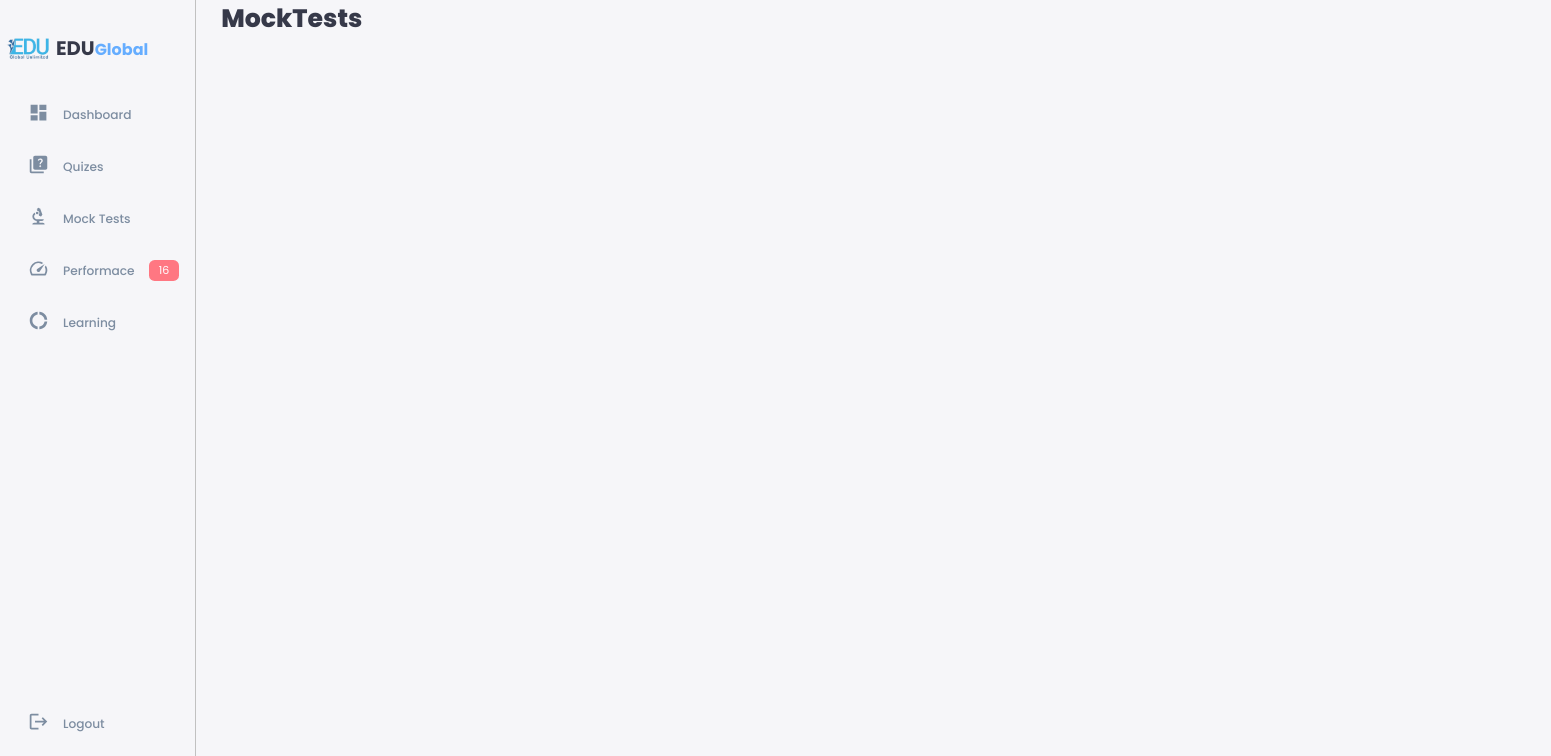
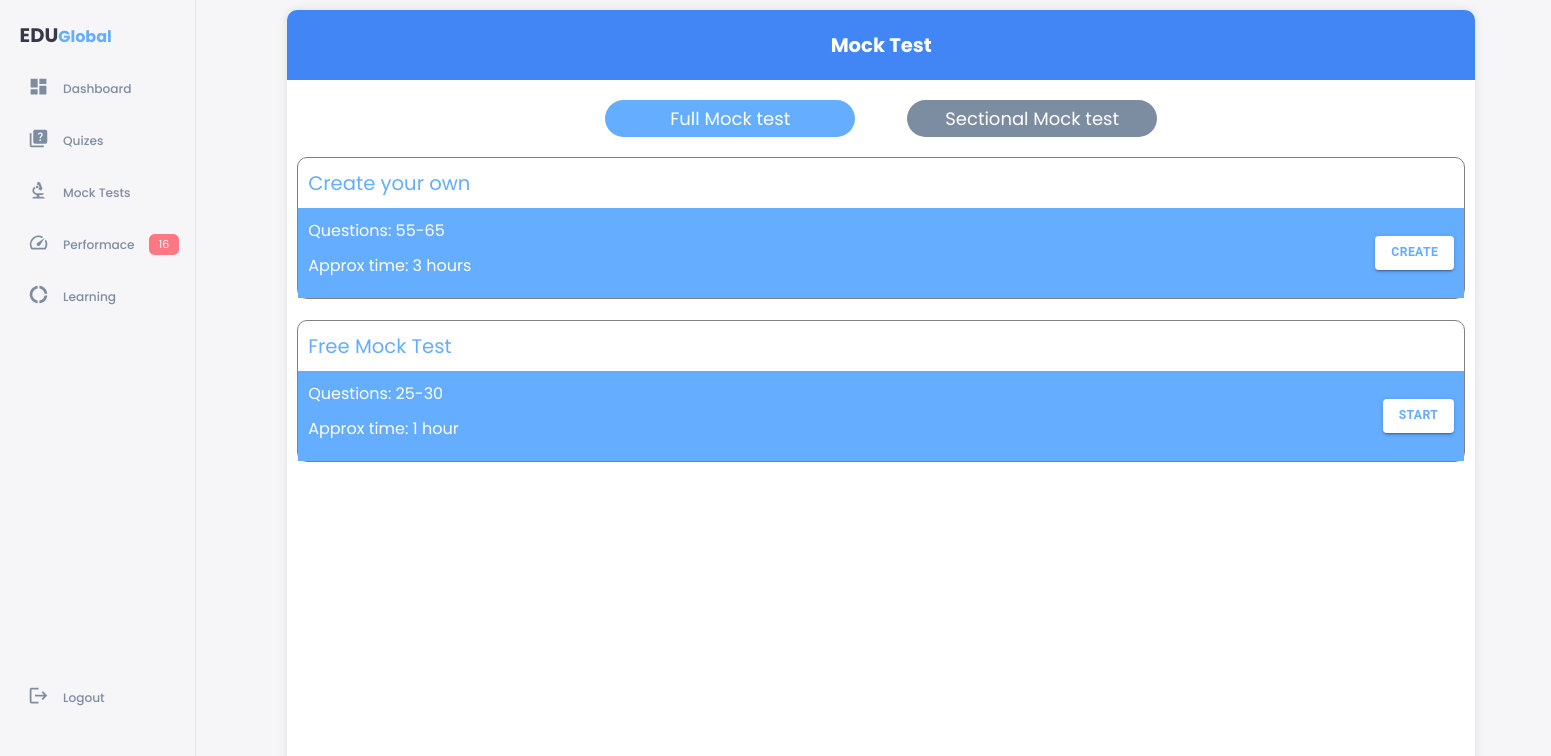
Before and after one commit to afaaaq85/edu-dashboard, a React (Create React App) app: page /mocktests in a window 1280 px wide. Shown: the top 756 px of the page, 1551 px wide, since content can reach past the window. Built offline with nearby package versions, Linux system fonts and the light colour scheme.

Commit message:
added react router in mock tests page

```diff
--- /dev/null
+++ b/src/pages/MockTests/FullMockTest.js
@@ -0,0 +1,35 @@
+import React from "react";
+import Button from "@mui/material/Button";
+
+const FullMockTest = () => {
+  return (
+    <div className="full-mock-container">
+      <div className="create-mock-div">
+        <h2>Create your own</h2>
+        <div className="create-mock-attributes">
+          <div>
+            <p>Questions: 55-65</p>
+            <p>Approx time: 3 hours</p>
+          </div>
+          <div>
+            <Button variant="contained">Create</Button>
+          </div>
+        </div>
+      </div>
+      <div className="create-mock-div">
+        <h2>Free Mock Test</h2>
+        <div className="create-mock-attributes">
+          <div>
+            <p>Questions: 25-30</p>
+            <p>Approx time: 1 hour</p>
+          </div>
+          <div>
+            <Button variant="contained">Start</Button>
+          </div>
+        </div>
+      </div>
+    </div>
+  );
+};
+
+export default FullMockTest;
--- a/src/pages/MockTests/MockTests.css
+++ b/src/pages/MockTests/MockTests.css
@@ -0,0 +1,149 @@
+.mocktest-body {
+  display: flex;
+  justify-content: center;
+  width: 95rem;
+  padding: 10px 10px 0px 0px;
+}
+
+#mocktest-container {
+  background-color: #fff;
+  border-radius: 10px;
+  box-shadow: 0 0 10px rgba(0, 0, 0, 0.1);
+  overflow: hidden;
+  width: 90%;
+}
+
+.mocktest-title {
+  background-color: #4285f4;
+  color: #fff;
+  margin: 0;
+  padding: 20px;
+  text-align: center;
+}
+
+.mocktest-options {
+  display: flex;
+  width: 100%;
+  justify-content: center;
+  gap: 1%;
+}
+
+.create-mock-div {
+  margin: 0px 10px;
+  border: 1px solid gray;
+  border-radius: 10px;
+}
+.create-mock-div h2 {
+  margin: 10px;
+  color: var(--color-primary2);
+  font-weight: 400;
+}
+
+.create-mock-attributes {
+  display: flex;
+  align-items: center;
+  background-color: var(--color-primary2);
+  padding: 10px;
+  width: 100%;
+  justify-content: space-between;
+  & p{
+    color: white;
+    font-size: medium;
+  }
+  & Button{
+    background-color: white;
+    color: var(--color-primary2);
+    font-weight: bold;
+  }
+  & Button:hover{
+   background-color: #4caf50;
+   color: white;
+  }
+}
+.btn-item {
+  background-color: var(--color-info-dark);
+  color: white;
+  font-size: large;
+  justify-content: center;
+  display: flex;
+  align-items: center;
+  width: 250px;
+  padding: 5px;
+ border-radius: 20px;
+  border-left: 10px;
+  margin: 20px;
+  cursor: pointer;
+}
+.btn-item:hover {
+  background-color: #007bff;
+}
+
+.active-btn {
+  /* Styles for the active button */
+  /* Example styles */
+  background-color: var(--color-primary2);
+  color: #fff;
+}
+
+form {
+  padding: 20px;
+  box-sizing: border-box;
+}
+
+.question {
+  margin-bottom: 20px;
+}
+
+p {
+  font-size: 18px;
+  margin-bottom: 10px;
+}
+
+.options {
+  list-style: none;
+  padding: 0;
+}
+
+.options li {
+  margin-bottom: 10px;
+}
+
+.options label {
+  display: block;
+  padding: 10px;
+  color: white;
+  background-color: #b1b1b1;
+  border-radius: 5px;
+  cursor: pointer;
+  transition: background-color 0.3s;
+}
+
+.options input[type="radio"] {
+  display: none;
+}
+
+.options input[type="radio"]:checked + label {
+  background-color: #4caf50;
+  color: #fff;
+}
+
+#submit-btn {
+  background-color: #4285f4;
+  color: #fff;
+  padding: 10px 20px;
+  border: none;
+  border-radius: 5px;
+  cursor: pointer;
+  font-size: 16px;
+  transition: background-color 0.3s;
+}
+
+#submit-btn:hover {
+  background-color: #3367d6;
+}
+
+.full-mock-container{
+  display: flex;
+  flex-direction: column;
+  gap: 1.5rem;
+}
--- a/src/pages/MockTests/MockTests.js
+++ b/src/pages/MockTests/MockTests.js
@@ -1,9 +1,66 @@
-import React from 'react'
+import React,{useEffect, useState} from "react";
+import { BrowserRouter as Router, Switch, Route, NavLink,useLocation } from "react-router-dom";
+import FullMockTest from "./FullMockTest";
+import SectionalMockTest from "./SectionalMockTest";
+import "./MockTests.css";
 
 const MockTests = () => {
+  const location = useLocation();
+
+  const [activeOption, setActiveOption] = useState('fullmocktest');
+
+  const handleTogggleOption = (index) => {
+    if(index===1){
+      setActiveOption("fullmocktest")
+    }
+    if(index===2){
+      setActiveOption('sectionalmocktest')
+    }
+  }
+
+
   return (
-    <h1>MockTests</h1>
-  )
-}
+    <div className="mocktest-body">
+      <div id="mocktest-container">
+        <h2 className="mocktest-title">Mock Test</h2>
+        <div>
+          <Router>
+            <div className="mocktest-options">
+              <NavLink
+                to="/mocktests/fullmocktest"
+                className="btn-item"
+                activeClassName="active-btn"
+                onClick = {()=> handleTogggleOption(1)}
+                isActive = {()=> activeOption==='fullmocktest' ? true : false}
+              >
+                Full Mock test
+              </NavLink>
+              <NavLink
+                to="/mocktests/sectionalmocktest"
+                className="btn-item"
+                activeClassName="active-btn"
+                onClick = {()=> handleTogggleOption(2)}
+                isActive = {()=>activeOption==='sectionalmocktest' ? true : false}
+              >
+                Sectional Mock test
+              </NavLink>
+            </div>
+            <Switch>
+              <Route exact path="/mocktests">
+                <FullMockTest />
+              </Route>
+              <Route path="/mocktests/fullmocktest">
+                <FullMockTest />
+              </Route>
+              <Route path="/mocktests/sectionalmocktest">
+                <SectionalMockTest />
+              </Route>
+            </Switch>
+          </Router>
+        </div>
+      </div>
+    </div>
+  );
+};
 
-export default MockTests
+export default MockTests;
--- /dev/null
+++ b/src/pages/MockTests/SectionalMockTest.js
@@ -0,0 +1,9 @@
+import React from 'react'
+
+const SectionalMockTest = () => {
+  return (
+    <div>SectionalMockTest</div>
+  )
+}
+
+export default SectionalMockTest
--- a/src/pages/NavBar/Navbar.css
+++ b/src/pages/NavBar/Navbar.css
@@ -1,27 +1,15 @@
 aside {
   height: 100vh;
-  border-right: 1px solid rgb(193, 193, 193);
+  border-right: 1px solid rgb(225, 225, 225);
+  border-bottom: 1px solid rgb(225, 225, 225);
 }
 
-aside .top {
+.top {
   display: flex;
   align-items: center;
   justify-content: space-between;
   margin-top: 1.4rem;
-}
-
-aside .logo {
-  display: flex;
-  align-items: center;
-}
-
-aside .logo img {
-  width: 4rem;
-  height: 4rem;
-}
-
-aside .close {
-  display: none;
+  margin-left: 1.4rem;
 }
 
 /* ================== SIDEBAR ==================== */
@@ -29,7 +17,7 @@ aside .close {
 .global-small {
   font-size: 16px;
 }
-aside .sidebar {
+.sidebar {
   display: flex;
   flex-direction: column;
   height: 86vh;
@@ -41,7 +29,7 @@ aside h3 {
   font-weight: 500;
 }
 
-aside .sidebar a {
+.sidebar a {
   display: flex;
   color: var(--color-info-dark);
   margin-left: 2rem;
@@ -52,51 +40,59 @@ aside .sidebar a {
   transition: all 300ms ease;
 }
 
-aside .sidebar a span {
+.sidebar a span {
   font-size: 1.6rem;
   transition: all 300ms ease;
 }
 
-aside .sidebar a:last-child {
+.sidebar a:last-child {
   position: absolute;
   bottom: 2rem;
   width: 100%;
 }
 
-aside .sidebar a.active {
+.sidebar a.active {
   background: var(--color-light);
   color: var(--color-primary);
   margin-left: 0;
 }
 
-aside .sidebar a.active:before {
+.sidebar a.active:before {
   content: "";
   width: 6px;
   height: 100%;
   background: var(--color-primary);
 }
 
-aside .sidebar a.active span {
+.sidebar a.active span {
   color: var(--color-primary);
   margin-left: calc(1rem - 3px);
 }
 
-aside .sidebar a:hover {
+.sidebar a:hover {
   color: var(--color-primary);
 }
 
-aside .sidebar a:hover span {
+.sidebar a:hover span {
   margin-left: 1rem;
 }
 
-aside .sidebar .message-count {
+.sidebar .message-count {
   background: var(--color-danger);
   color: var(--color-white);
   padding: 2px 10px;
   font-size: 11px;
   border-radius: var(--border-radius-1);
 }
+.logout-tab{
+  display: flex;
+  flex-direction: row;
+  align-items: center;
+  justify-content: center;
+  gap: 10px;
+  color: var(--color-info-dark);
 
+}
 .burger-menu {
   display: none;
 }
@@ -107,16 +103,18 @@ aside .sidebar .message-count {
     display: block;
     height: 60px;
     padding: 10px;
-    background-color: green;
   }
-
+.sidebar{
+  height: 90vh;
+}
   aside {
     display: block;
     position: fixed;
+    border: none;
     top: 0;
     left: 0;
     margin: 0;
-    width: 50%;
+    width: 100%;
   }
 
   aside .top {
--- a/src/pages/NavBar/Navbar.js
+++ b/src/pages/NavBar/Navbar.js
@@ -1,7 +1,7 @@
 import "./Navbar.css";
 import { useState, useEffect } from "react";
 import { Link } from "react-router-dom";
-import logo from "../../assets/logo.png";
+
 import {
   DashboardIcon,
   QuizIcon,
@@ -9,9 +9,12 @@ import {
   PerformanceIcon,
   LearningIcon,
   LogoutIcon,
-  MenuIcon as HamMenuIcon,
   MenuIcon,
 } from "../../components/Icons/MUIcons";
+import Box from "@mui/material/Box";
+import Drawer from "@mui/material/Drawer";
+import List from "@mui/material/List";
+
 
 const Navbar = () => {
   const [isActive, setIsActive] = useState("");
@@ -20,10 +23,6 @@ const Navbar = () => {
 
   const handleMenuOptionClick = (name) => {
     setIsActive(name);
-  };
-
-  const toggleSidebar = () => {
-    setShowSidebar(!showSidebar);
   };
 
   useEffect(() => {
@@ -35,26 +34,125 @@ const Navbar = () => {
         setShowSidebar(true);
       }
     };
-
     window.addEventListener("resize", handleWindowResize);
-
     return () => {
       window.removeEventListener("resize", handleWindowResize);
     };
   }, []);
 
-  return (
-    <aside>
+  const [state, setState] = useState({
+    top: false,
+    left: false,
+    bottom: false,
+    right: false,
+  });
+
+  const toggleDrawer = (anchor, open) => (event) => {
+    if (event.type === "keydown" && (event.key === "Tab" || event.key === "Shift")) {
+      return;
+    }
+    setState({ ...state, [anchor]: open });
+  };
+
+  const list = (anchor) => (
+    <Box
+      sx={{ width: 250 }}
+      role="presentation"
+      onClick={toggleDrawer(anchor, false)}
+      onKeyDown={toggleDrawer(anchor, false)}
+    >
+      <List>
         <div class="top">
           <div class="logo">
-          <img src={logo} alt="logo" />
             <h2>
               EDU<span class="primary2 global-small">Global</span>
             </h2>
           </div>
         </div>
-      <div className="burger-menu">
-        <MenuIcon fontSize='large'/>
+        <div className="sidebar">
+          <Link
+            to="/"
+            className={isActive === "dashboard" ? "active" : ""}
+            onClick={() => handleMenuOptionClick("dashboard")}
+          >
+            <span class="material-icons-sharp">
+              <DashboardIcon />
+            </span>
+            <h3>Dashboard</h3>
+          </Link>
+          <Link
+            to="/quizes"
+            className={isActive === "quizes" ? "active" : ""}
+            onClick={() => handleMenuOptionClick("quizes")}
+          >
+            <span class="material-icons-sharp">
+              <QuizIcon />
+            </span>
+            <h3>Quizes</h3>
+          </Link>
+          <Link
+            to="/mocktests"
+            className={isActive === "mocktests" ? "active" : ""}
+            onClick={() => handleMenuOptionClick("mocktests")}
+          >
+            <span class="material-icons-sharp">
+              <MockTestsIcon />
+            </span>
+            <h3>Mock Tests</h3>
+          </Link>
+          <Link
+            to="/learning"
+            className={isActive === "learning" ? "active" : ""}
+            onClick={() => handleMenuOptionClick("learning")}
+          >
+            <span class="material-icons-sharp">
+              <LearningIcon />
+            </span>
+            <h3>Learning</h3>
+          </Link>
+          <Link
+            to="/performance"
+            className={isActive === "performance" ? "active" : ""}
+            onClick={() => handleMenuOptionClick("performance")}
+          >
+            <span class="material-icons-sharp">
+              <PerformanceIcon />
+            </span>
+            <h3>Performace</h3>
+            <span class="message-count">16</span>
+          </Link>
+          <Link to="#">
+            <div className="logout-tab">
+              <span class="material-icons-sharp">
+                <LogoutIcon />
+              </span>
+              <h3>Logout</h3>
+            </div>
+          </Link>
+        </div>
+      </List>
+    </Box>
+  );
+
+  return (
+    <>
+      <aside>
+        <div>
+          <div key="left">
+            <Drawer anchor="left" open={state["left"]} onClose={toggleDrawer("left", false)}>
+              {list("left")}
+            </Drawer>
+          </div>
+        </div>
+        <div class="top">
+          <div class="logo">
+            <h2>
+              EDU<span class="primary2 global-small">Global</span>
+            </h2>
+          </div>
+        </div>
+        <div className="burger-menu" onClick={toggleDrawer("left", true)}>
+          <MenuIcon fontSize="large" />
         </div>
         <div className="sidebar">
           <Link
@@ -116,6 +214,7 @@ const Navbar = () => {
           </Link>
         </div>
       </aside>
+    </>
   );
 };
 
--- a/src/pages/QuizPage/QuizPage.css
+++ b/src/pages/QuizPage/QuizPage.css
@@ -3,8 +3,8 @@
     display: flex;
     align-items: center;
     justify-content: center;
-    width: 95rem;
     padding: 10px 10px 0px 0px;
+    grid-column: span 2;
 }
 
 #quiz-container {
```
Also changed, not shown: src/pages/Homepage/Homepage.css (+10 -43 lines), src/pages/Homepage/Homepage.js (+47 -23 lines), src/assets/update.png (added). Lines whose indentation alone changed are shown as unchanged.
